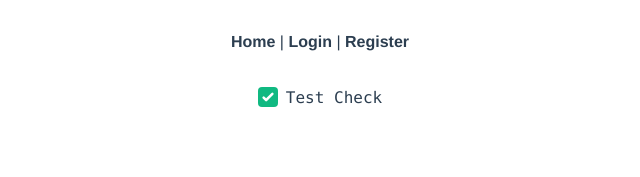
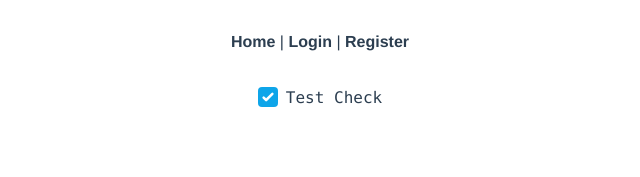
Before and after one commit to isoment/gympilot, a Vue app in the folder vue/: page /component-test in a window 1280 px wide. Shown: the top 177 px of the page, without its empty margins (320-960 px from the left). Built offline with nearby package versions, Linux system fonts and the light colour scheme; no server answers.

Commit message:
Add color prop to CheckBox

```diff
--- a/vue/src/components/inputs/CheckBox.vue
+++ b/vue/src/components/inputs/CheckBox.vue
@@ -3,7 +3,8 @@
     <input
       v-model="isChecked"
       type="checkbox"
-      class="w-5 h-5 border-gray-400 rounded text-emerald-500 focus:ring-emerald-400"
+      class="w-5 h-5 border-gray-400 rounded focus:ring-slate-700"
+      :class="color"
       aria-describedby="checkbox-label"
       @change="onChange"
       @click="onClick"
@@ -26,6 +27,10 @@ export default defineComponent({
     modelValue: {
       type: Boolean,
       required: true,
+    },
+    color: {
+      type: String,
+      default: "text-emerald-500",
     },
   },
 
--- a/vue/src/views/ComponentTest.vue
+++ b/vue/src/views/ComponentTest.vue
@@ -4,6 +4,7 @@
       <CheckBox
         v-model="checkboxData"
         label="Test Check"
+        color="text-sky-500"
         @click="handleClick"
       />
     </div>
```
